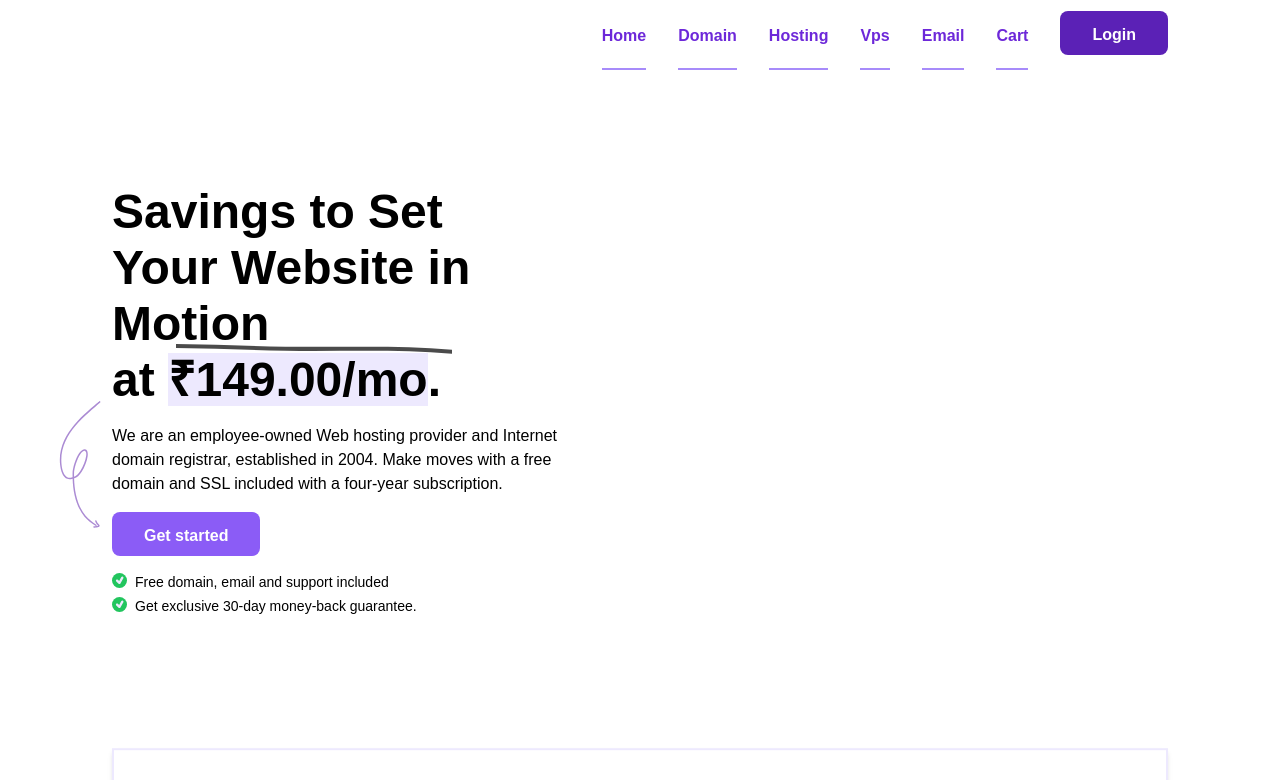
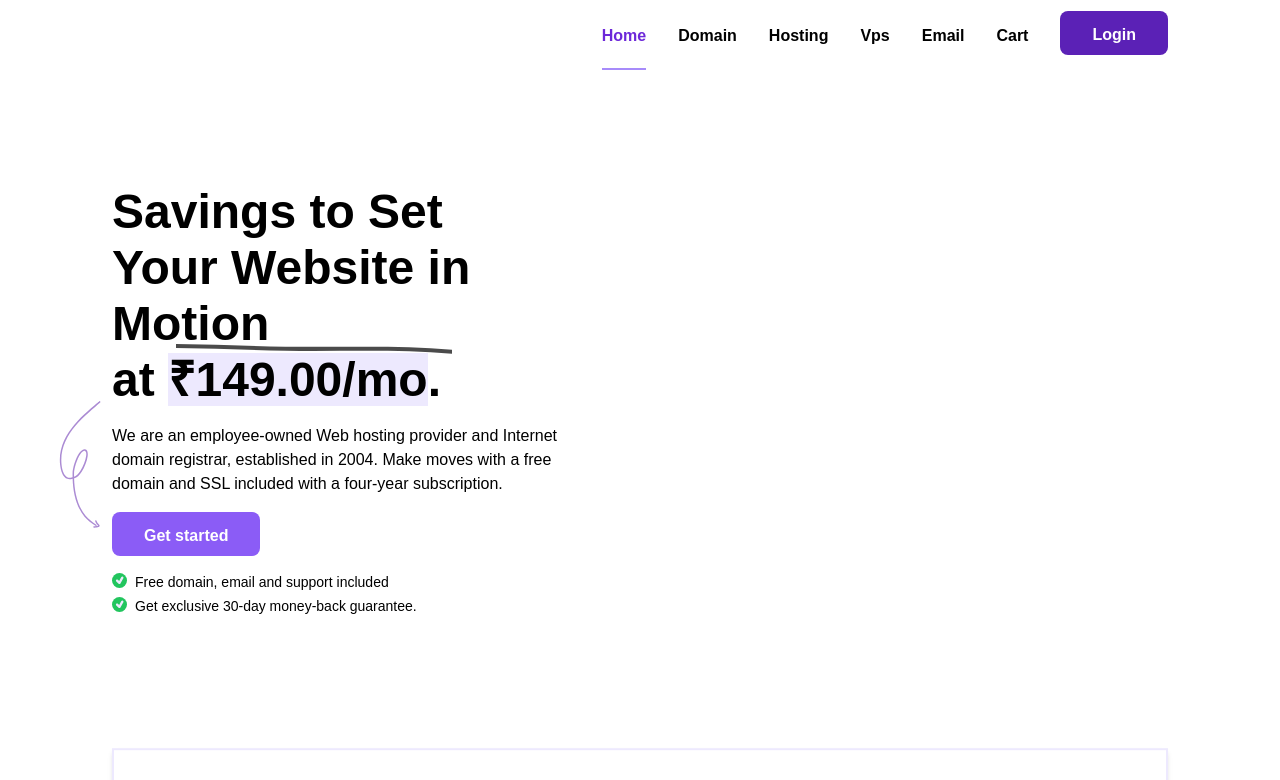
Before and after one commit to SujoyKrHaldar/Hostinger-Redesign, a Next.js app: page / in a window 1280 px wide. Shown: the top 780 px of the page. Built offline with nearby package versions, Linux system fonts and the light colour scheme; a web font is replaced by a local one.

Commit message:
Navbar update

```diff
--- a/components/home/SearchDomain.jsx
+++ b/components/home/SearchDomain.jsx
@@ -13,7 +13,6 @@ function SearchDomain() {
 
   return (
     <section className="py-8 md:py-16 z-10 overflow-hidden">
-
       <div className="w-full md:absolute top-0 right-0 md:w-[75%] h-full -z-10">
         <div className="absolute w-full h-full inset-0 bg-gradient-to-t from-white z-10"></div>
         <Img
--- a/components/layout/Navbar.jsx
+++ b/components/layout/Navbar.jsx
@@ -3,6 +3,7 @@ import { useState, useEffect } from "react";
 import Img from "../tools/Img";
 import { HiMenuAlt3 } from "react-icons/hi";
 import { useRouter } from "next/router";
+import MobileMenu from "./components/MobileMenu";
 
 const navLink = [
   {
@@ -11,23 +12,82 @@ const navLink = [
   },
   {
     name: "Domain",
+    subLinks: [
+      {
+        name: "Domain name search",
+        details: "Find the perfect domain name.",
         url: "/",
       },
       {
-    name: "Hosting",
+        name: "WHOIS Lookup",
+        details: "Lookup tool for WHOIS.",
         url: "/",
       },
       {
-    name: "Vps",
+        name: "Domain transfer",
+        details: "Want to transfer your domain in hostinger ?",
+        url: "/",
+      },
+    ],
+  },
+  {
+    name: "Hosting",
+    subLinks: [
+      {
+        name: "Web hosting",
+        details: "For small buisness.",
         url: "/",
       },
       {
-    name: "Email",
+        name: "Cloud hosting",
+        details: "For large scale buisness.",
         url: "/",
       },
       {
+        name: "Wordpress hosting",
+        details: "For wordpress optimization.",
+        url: "/",
+      },
+    ],
+  },
+  {
+    name: "Vps",
+    subLinks: [
+      {
+        name: "VPS hosting",
+        details: "Dedicated resource to scale.",
+        url: "/",
+      },
+      {
+        name: "CyberPanel hosting",
+        details: "Control panel with lite speed web server.",
+        url: "/",
+      },
+      {
+        name: "MineCraft hosting",
+        details: "Share your minecraft experience.",
+        url: "/",
+      },
+    ],
+  },
+  {
+    name: "Email",
+    subLinks: [
+      {
+        name: "Google workspace email hosting",
+        details: "Get custom Emial and 30GB of storage.",
+        url: "/",
+      },
+      {
+        name: "Hostinger email hosting",
+        details: "Promote your buisness with us.",
+        url: "/",
+      },
+    ],
+  },
+  {
     name: "Cart",
-    url: "/",
+    url: "/cart",
   },
 ];
 
@@ -72,7 +132,7 @@ function Navbar() {
 
           <nav className="flex items-center gap-8">
             {navLink.map((data, id) => (
-              <Link key={id} href={data.url}>
+              <Link key={id} href="/">
                 <a
                   className={`hidden lg:block font-bold pt-6 pb-5 border-b-2 ${
                     router.pathname === data.url
@@ -85,6 +145,7 @@ function Navbar() {
               </Link>
             ))}
 
+            <div className="flex items-center gap-3">
               <Link href="/cpanel-login">
                 <a
                   className="font-bold bg-violet-800 hover:bg-violet-900 duration-200
@@ -94,12 +155,17 @@ function Navbar() {
                 </a>
               </Link>
 
-            <div className="lg:hidden cursor-pointer text-3xl hover:text-violet-700 duration-200">
+              <div
+                onClick={openMenu}
+                className="lg:hidden cursor-pointer text-3xl hover:text-violet-700 duration-200"
+              >
                 <HiMenuAlt3 />
+              </div>
             </div>
           </nav>
         </div>
       </header>
+      {isOpen && <MobileMenu data={navLink} setIsOpen={setIsOpen} isOpen={isOpen}/>}
 
       {/* <header className="absolute inset-0 w-full h-fit z-10 bg-white">
         <div className="bg-violet-200 ">
--- /dev/null
+++ b/components/layout/components/Dropdown.jsx
@@ -0,0 +1,5 @@
+function Dropdown() {
+  return <div className=""></div>;
+}
+
+export default Dropdown;
--- /dev/null
+++ b/components/layout/components/MobileMenu.jsx
@@ -0,0 +1,53 @@
+import Link from "next/link";
+import { MdOutlineClose, MdKeyboardArrowDown } from "react-icons/md";
+
+function MobileMenu({ data, setIsOpen, isOpen }) {
+  return (
+    <section className="block lg:hidden fixed top-0 left-0 w-screen h-screen z-50 ">
+      <div
+        className={`max-w-[600px] ml-auto h-full p-10 bg-white
+      flex items-center border-2 border-violet-500 ${
+        isOpen ? "translate-x-full" : "translate-x-0"
+      }`}
+      >
+        <div
+          onClick={() => setIsOpen(false)}
+          className="absolute p-1 bg-violet-500 text-white
+          rounded-lg top-5 right-10 cursor-pointer text-3xl"
+        >
+          <MdOutlineClose />
+        </div>
+        <div className="space-y-4 w-full">
+          {data.map((link, id) => (
+            <>
+              {link.subLinks ? (
+                <div key={id} className="space-y-2">
+                  <div className="flex items-center justify-between gap-4">
+                    <p className="font-bold text-2xl">{link.name}</p>
+                    <div className="text-2xl">
+                      <MdKeyboardArrowDown />
+                    </div>
+                  </div>
+
+                  <div className="p-4 border-l-2 border-black space-y-2">
+                    {link.subLinks.map((data, id) => (
+                      <Link key={id} href={data.url}>
+                        <a className=" text-lg block">{data.name}</a>
+                      </Link>
+                    ))}
+                  </div>
+                </div>
+              ) : (
+                <Link href={link.url}>
+                  <a className="inline-block font-bold text-2xl">{link.name}</a>
+                </Link>
+              )}
+            </>
+          ))}
+        </div>
+      </div>
+    </section>
+  );
+}
+
+export default MobileMenu;
--- a/components/tools/Loader.jsx
+++ /dev/null
@@ -1,9 +0,0 @@
-function Loader() {
-  return (
-    <section className="fixed inset-0 opacity-70 w-screen h-screen z-50 bg-white">
-      <div className=""></div>
-    </section>
-  );
-}
-
-export default Loader;
--- a/pages/index.js
+++ b/pages/index.js
@@ -9,7 +9,6 @@ import SupportComp from "../components/home/SupportComp";
 import Testimonials from "../components/home/Testimonials";
 import UserGuides from "../components/home/UserGuides";
 import Layout from "../components/layout/Layout";
-import Loader from "../components/tools/Loader";
 
 export default function Home() {
   return (
@@ -23,7 +22,6 @@ export default function Home() {
       </Head>
 
       <Layout>
-        {/* <Loader/> */}
         <Landing />
         <SupportComp />
         <Services />
```
Lines whose indentation alone changed are shown as unchanged.
